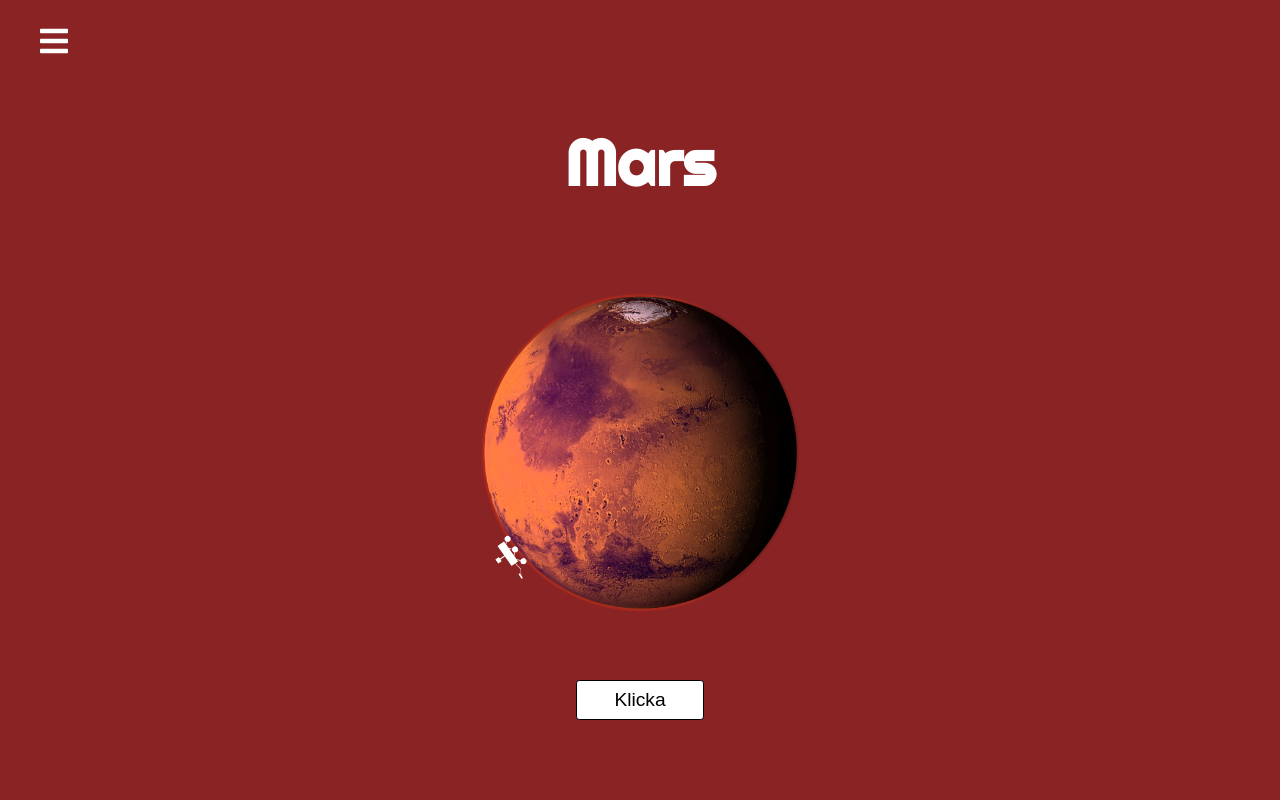
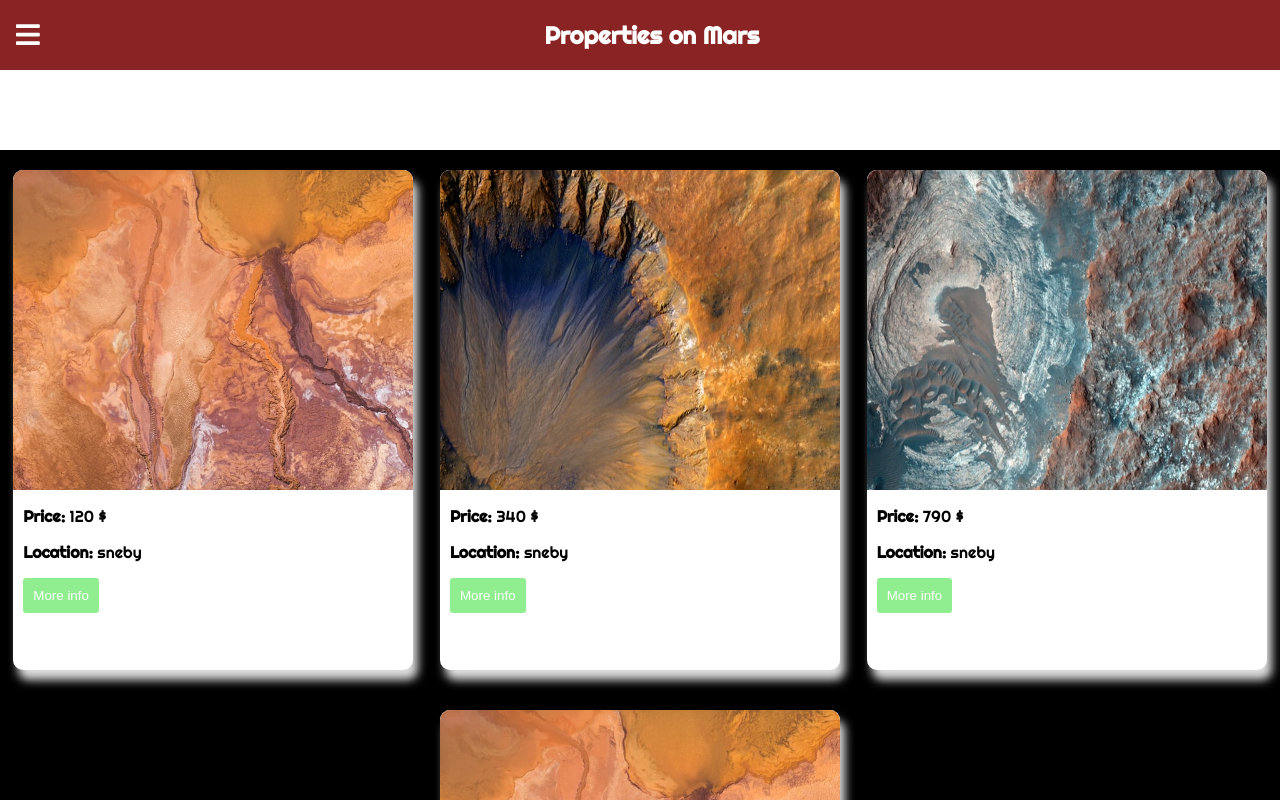
Before and after one commit to Nicklas-Holmqvist/mini-projekt-mars, a React (Create React App) app: page / in a window 1280 px wide. Shown: the top 800 px of the page. Built offline with nearby package versions, Linux system fonts and the light colour scheme; no server answers.

Commit message:
dropDowninfo

```diff
--- a/src/App.tsx
+++ b/src/App.tsx
@@ -5,7 +5,7 @@ import LandingPage from "./components/LandingPage";
 import Layout from "./components/Layout";
 
 function App() {
-  return <Layout />;
+  return <MarsPlot />;
 }
 
 export default App;
--- a/src/components/Cards/CardComponent.tsx
+++ b/src/components/Cards/CardComponent.tsx
@@ -1,25 +1,53 @@
-import React, { CSSProperties } from "react";
+import React, { CSSProperties, useState } from "react";
 interface Props {
   image: string;
   price: number;
   location: string;
 }
+
 const CardComponent = (props: Props) => {
   const images = props.image;
+
   const imageSrc = `./assets/${images}.jpg`;
+  const [isZoomed, setZoom] = useState(false);
   return (
-    <div style={cardContainerStyle}>
+    <div
+      style={{ ...cardContainerStyle, height: !isZoomed ? "500px" : "auto" }}
+    >
       <div style={imgContainer}>
         <img style={imgStyle} src={imageSrc} alt={"props.alt"} />
       </div>
+      <div style={flexContainer}>
         <div>
-        <p style={{ paddingLeft: "10px" }}>
+          <p style={leftPadding}>
             <strong>Price:</strong> {props.price}
             <strong> $</strong>
           </p>
-        <p style={{ paddingLeft: "10px" }}>
+          <p style={leftPadding}>
             <strong> Location:</strong> {props.location}
           </p>
+        </div>
+        <div style={{ paddingLeft: "10px" }}>
+          <button
+            style={{
+              ...buttonhiddenStyle,
+              display: !isZoomed ? "block" : "none",
+            }}
+            onClick={() => setZoom(true)}
+          >
+            More info
+          </button>
+        </div>
+
+        <div
+          style={{ ...isVisible, visibility: !isZoomed ? "hidden" : "visible" }}
+        >
+          <p>adfjvknsdkfnvksnjnfvsklnfvsjknfkvns</p>
+          <p>adfjvknsdkfnvksnjnfvsklnfvsjknfkvns</p>
+          <p>adfjvknsdkfnvksnjnfvsklnfvsjknfkvns</p>
+
+          <button onClick={() => setZoom(false)}>close</button>
+        </div>
       </div>
     </div>
   );
@@ -32,6 +60,7 @@ const cardContainerStyle: CSSProperties = {
   marginTop: "20px",
   marginBottom: "20px",
   boxShadow: "5px 10px 10px #eeee",
+  transition: "height 800ms",
 };
 const imgStyle: CSSProperties = {
   objectFit: "fill",
@@ -39,13 +68,35 @@ const imgStyle: CSSProperties = {
   height: "100%",
   borderTopLeftRadius: "10px",
   borderTopRightRadius: "10px",
+  transition: "height 800ms",
 };
 const imgContainer: CSSProperties = {
   backgroundColor: "#eeee",
   borderTopRightRadius: "10px",
   borderTopLeftRadius: "10px",
-
-  height: "70%",
+  transition: "height 800ms",
+  height: "20rem",
+};
+const leftPadding: CSSProperties = {
+  paddingLeft: "10px",
+};
+const isVisible: CSSProperties = {
+  height: "10rem",
+  transition: "height 800ms",
+};
+const flexContainer: CSSProperties = {
+  display: "flex",
+  flexDirection: "column",
+  justifyContent: "space-between",
+  width: "100%",
+  transition: "height 800ms",
+};
+const buttonhiddenStyle: CSSProperties = {
+  backgroundColor: "lightgreen",
+  borderRadius: "3px",
+  color: "white",
+  padding: "10px",
+  border: "none",
 };
 
 export default CardComponent;
--- a/src/components/Cards/CardContainer.tsx
+++ b/src/components/Cards/CardContainer.tsx
@@ -39,8 +39,10 @@ const CardContainer = () => {
 const containerStyle: CSSProperties = {
   display: "flex",
   flexDirection: "row",
-  backgroundColor: "#414141",
+  backgroundColor: "black",
   justifyContent: "space-around",
   flexWrap: "wrap",
+  width: "100%",
+  marginTop: "5rem",
 };
 export default CardContainer;
--- a/src/components/MarsPlot.tsx
+++ b/src/components/MarsPlot.tsx
@@ -1,40 +1,41 @@
-
-import React, { CSSProperties } from 'react';
-import Header from './Header';
+import React, { CSSProperties } from "react";
+import CardContainer from "./Cards/CardContainer";
+import Header from "./Header";
 
 function MarsPlot() {
+  return (
+    <>
+      <Header></Header>
 
-    return(
-        <>
-        <Header ></Header>
-        <div style={mainContainer}>
-
-            <div className="cardContainer" style={cardContainerStyle}>
-
-            </div>
-
-        </div>
-        </>
-
-    );
-
+      <div style={cardsContainer}>
+        <CardContainer />
+      </div>
+      {/* <div style={mainContainer}> */}
+      {/* <div className="cardContainer" style={cardContainerStyle}> */}
+      {/* </div> */}
+      {/* </div> */}
+    </>
+  );
 }
 
+const mainContainer: CSSProperties = {
+  background: "#E5E5E5",
+  display: "flex",
+  // marginTop: '4rem',
 
-
-const mainContainer: CSSProperties = {
-    background: '#E5E5E5',
-    display: 'flex',
-    // marginTop: '4rem',
-    height: '100vh',
-    width: '100%'
-
-
-}
-
+  width: "100%",
+  justifyContent: "center",
+  alignItems: "center",
+};
 
 const cardContainerStyle: CSSProperties = {
-    padding: '1rem'
-}
+  padding: "1rem",
+  width: "100%",
+  marginTop: "20rem",
+};
+const cardsContainer: CSSProperties = {
+  height: "100%",
+  display: "flex",
+};
 
 export default MarsPlot;
```
Lines whose indentation alone changed are shown as unchanged.
